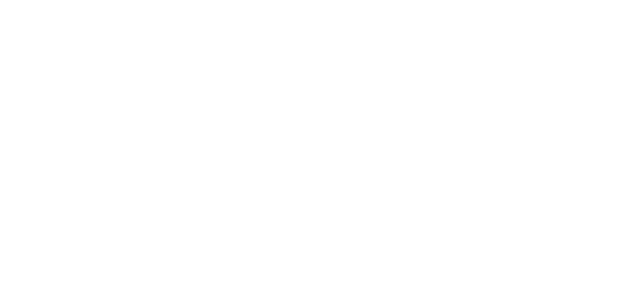
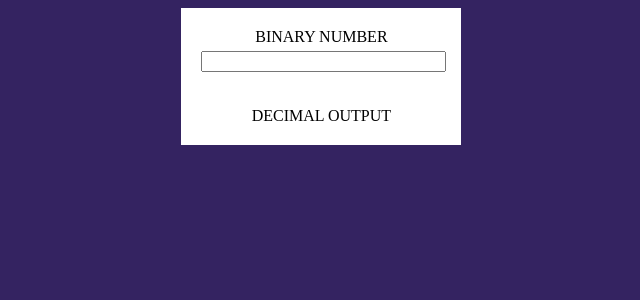
Before and after one commit to igorwessel/bin2dec_django, a Django app: page / in a window 1280 px wide. Before the commit the part shown is empty. Shown: the top 300 px of the page, without its empty margins (269-909 px from the left). Run offline with Django 3.2, Linux system fonts and the light colour scheme.

Commit message:
"create front-end"

```diff
--- a/app/templates/app/index.html
+++ b/app/templates/app/index.html
@@ -1,6 +1,11 @@
 {% extends 'base.html' %}
 {% block 'content' %}
 <div class="container">
+    <label for="binary_input" id="binary_label" class='label'>BINARY NUMBER</label>
+    <input type="text" id="binary_input" name="binary_input">
+    <label for="decimal_output" class="label" id="decimal_label">DECIMAL OUTPUT</label>
+    <div class="decimal_div_output">
 
+    </div>
 </div>
 {% endblock %}
--- a/templates/static/index.css
+++ b/templates/static/index.css
@@ -0,0 +1,32 @@
+body {
+    background-color: rgb(52, 35, 97);
+}
+
+.container {
+    display: flex;
+    flex-direction: column;
+    text-align: center;
+    width: 250px;
+    margin-left: 35%;
+    margin-right: auto;
+    padding: 15px;
+    background-color: white;
+}
+
+.label {
+    margin: 5px;
+}
+
+#binary_label {
+    flex-grow: 0;
+}
+
+#binary_input {
+    position: relative;
+    margin-left: 5px;
+}
+
+#decimal_label {
+    flex-grow: 1;
+    margin-top: 35px;
+}
```
